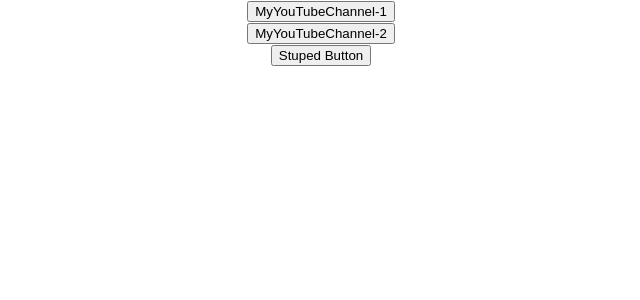
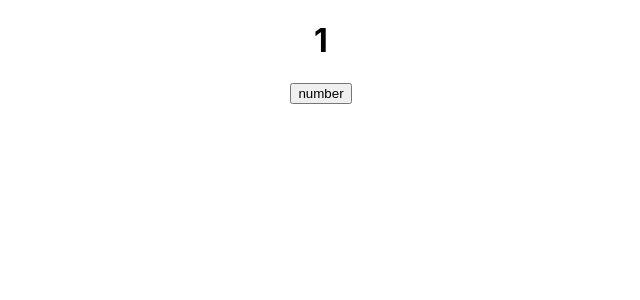
Before and after one commit to Pronat/microtasks, a React (Create React App) app: page / in a window 1280 px wide. Shown: the top 300 px of the page, without its empty margins (319-959 px from the left). Built offline with nearby package versions, Linux system fonts and the light colour scheme.

Commit message:
useState_1.1

```diff
--- a/src/App.tsx
+++ b/src/App.tsx
@@ -1,26 +1,16 @@
 import React from 'react';
 import './App.css';
-import {Button} from "./components/Button";
-
 
 function App() {
-    const Button1Foo = (subscriber:string,age:number, address:string) => {
-        console.log(subscriber, age, address)
+    let a = 1
+    const onClickHandler = () => {
+        ++a
+        console.log(a)
     }
-    const Button2Foo = (subscriber:string,age:number) => {
-        console.log(subscriber, age)
-    }
-
-    const Button3Foo = (subscriber:string) => {
-        console.log(subscriber)
-    }
-
     return (
         <div className="App">
-            <Button name={"MyYouTubeChannel-1"} callBack={()=>Button1Foo( 'I am Vasia', 21, 'live in Minsk')}/>
-            <Button name={"MyYouTubeChannel-2"} callBack={()=>Button2Foo('I am Ivan',27)}/>
-            <Button name={"Stuped Button"} callBack={()=>Button3Foo('I am Stuped Button')}/>
-
+            <h1>{a}</h1>
+            <button onClick={onClickHandler}>number</button>
         </div>
     )
         ;
```
